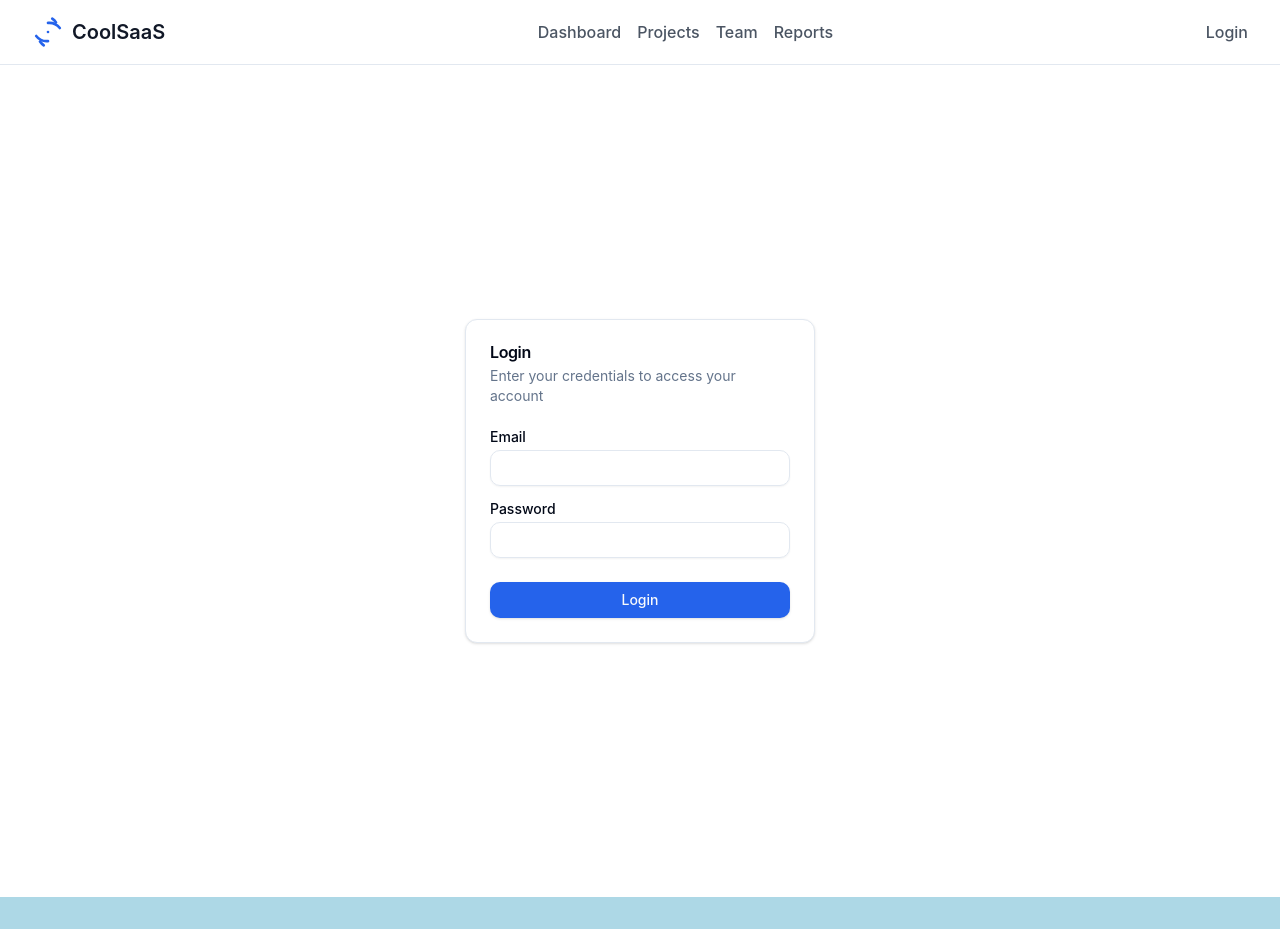
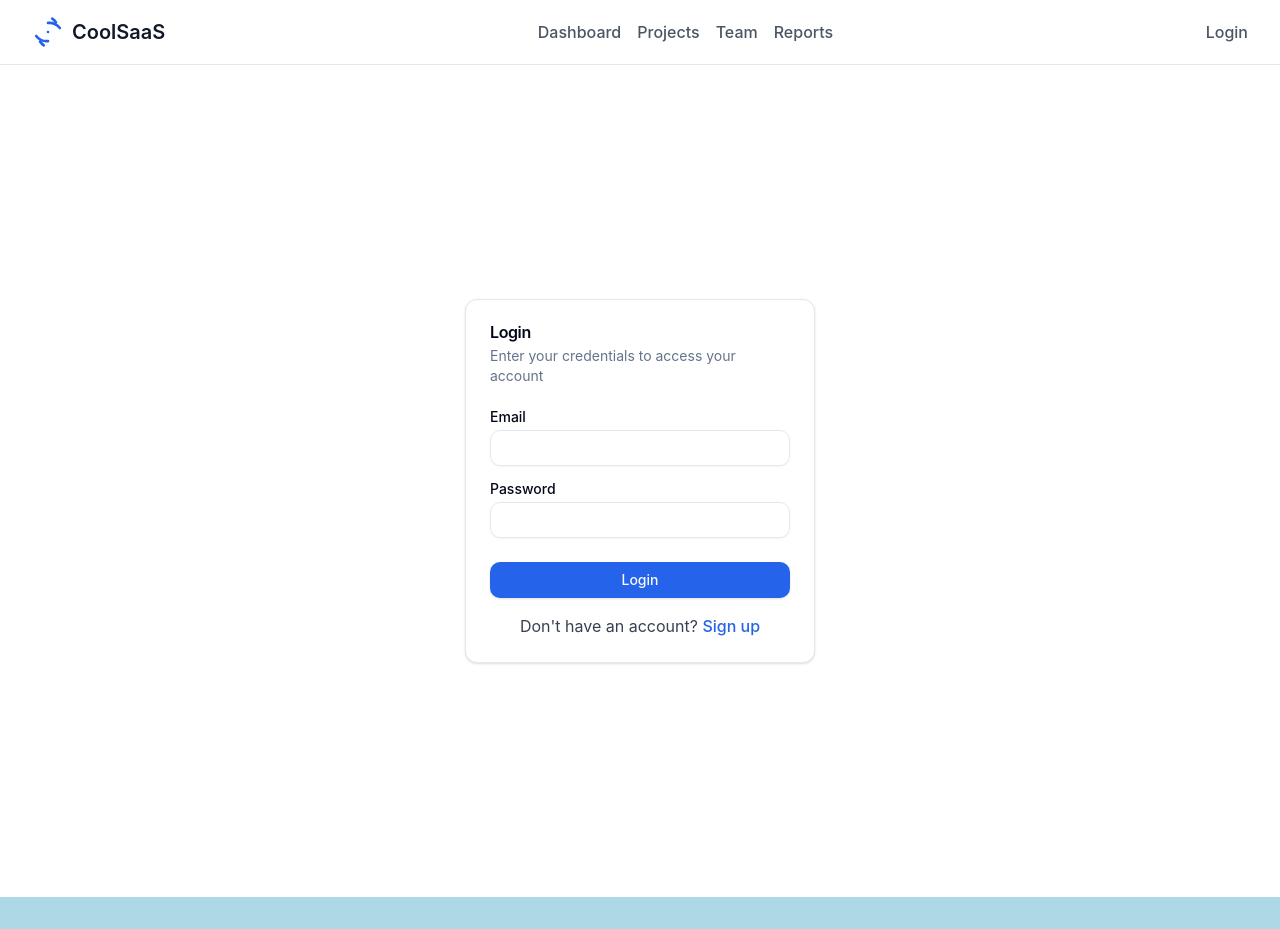
Before and after one commit to Ricky0308/react_django_base, a React (Vite) app in the folder frontend/: page /login in a window 1280 px wide. Built offline with nearby package versions, Linux system fonts and the light colour scheme; no server answers.

Commit message:
signup and login pages are linked to each other

```diff
--- a/frontend/src/pages/Login.tsx
+++ b/frontend/src/pages/Login.tsx
@@ -2,7 +2,7 @@
 
 import type React from "react"
 import { useState } from "react"
-import { useNavigate } from "react-router-dom"
+import { useNavigate, Link } from "react-router-dom"
 import { authService } from "../features/auth/api/authService"
 import { Button } from "@/components/ui/button"
 import { Input } from "@/components/ui/input"
@@ -61,6 +61,9 @@ const Login: React.FC = () => {
                 {error}
               </Alert>
             )}
+            <p className="mt-4 text-center text-gray-700">
+              Don't have an account? <Link to="/signup" className="text-blue-600 hover:underline">Sign up</Link>
+            </p>
           </CardFooter>
         </form>
       </Card>
--- a/frontend/src/pages/Signup.tsx
+++ b/frontend/src/pages/Signup.tsx
@@ -4,6 +4,7 @@ import { Input } from '../components/ui/input';
 import { Button } from '../components/ui/button';
 import { Alert } from '../components/ui/alert';
 import { authService } from '../features/auth/api/authService';
+import { Link } from 'react-router-dom';
 
 const Signup: React.FC = () => {
   const [email, setEmail] = useState('');
@@ -67,6 +68,9 @@ const Signup: React.FC = () => {
               {error}
             </Alert>
           )}
+          <p className="mt-4 text-center text-gray-700">
+            Already have an account? <Link to="/login" className="text-blue-600 hover:underline">Log in</Link>
+          </p>
         </CardContent>
       </Card>
     </div>
```
